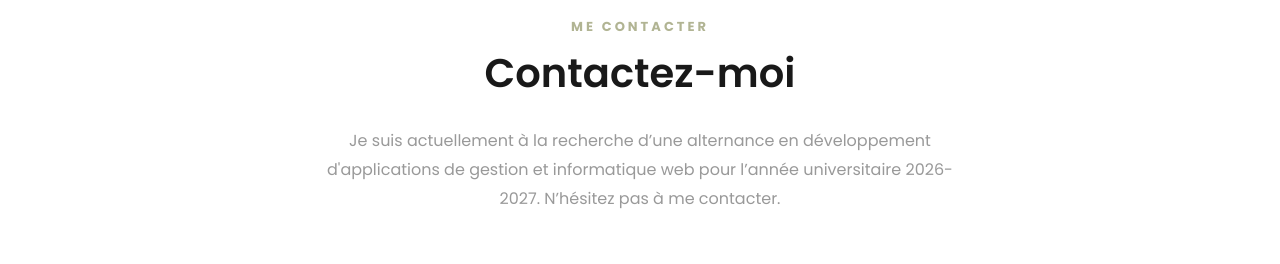
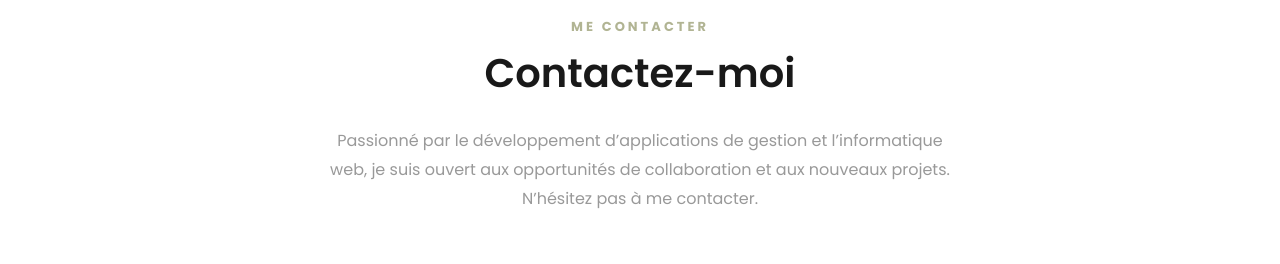
Before and after one commit to Webbymamadou/mon_portofolio, a React (Vite) app: page / in a window 1280 px wide. Shown: the part 6420-6684 px from the top of the page. Built offline with nearby package versions, Linux system fonts and the light colour scheme.

Commit message:
mise a jour des inforùations

```diff
--- a/src/components/Contact.jsx
+++ b/src/components/Contact.jsx
@@ -153,10 +153,7 @@ export default function Contact() {
             <span className="subheading">Me contacter</span>
             <h2 className="mb-4">Contactez-moi</h2>
             <p>
-              Je suis actuellement à la recherche d’une alternance en
-              développement d'applications de gestion et informatique web
-              pour l’année universitaire 2026-2027. N’hésitez pas à me
-              contacter.
+            Passionné par le développement d’applications de gestion et l’informatique web, je suis ouvert aux opportunités de collaboration et aux nouveaux projets. N’hésitez pas à me contacter.
             </p>
           </div>
         </div>
```
